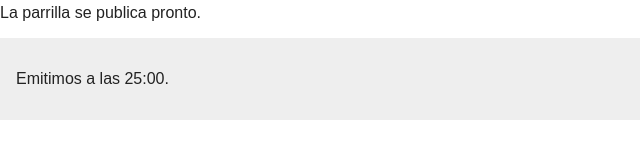
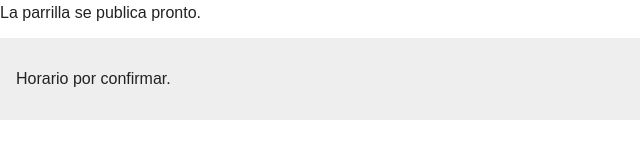
Before and after one commit to enekomunozbalma/git-ud5-ejercicio-clase, a plain HTML site: page index.html in a window 1280 px wide. Shown: the part 244-402 px from the top of the page, 0-640 px from the left. Drawn offline with Linux system fonts and the light colour scheme.

Commit message:
Revert "fix: publicar el horario de emisión"
This reverts commit 0244af30afb0c17c47161440e2677d25006359fc.

```diff
--- a/index.html
+++ b/index.html
@@ -18,7 +18,7 @@
     </section>
   </main>
   <footer>
-    <p>Emitimos a las 25:00.</p>
+    <p>Horario por confirmar.</p>
   </footer>
 </body>
 </html>
```
